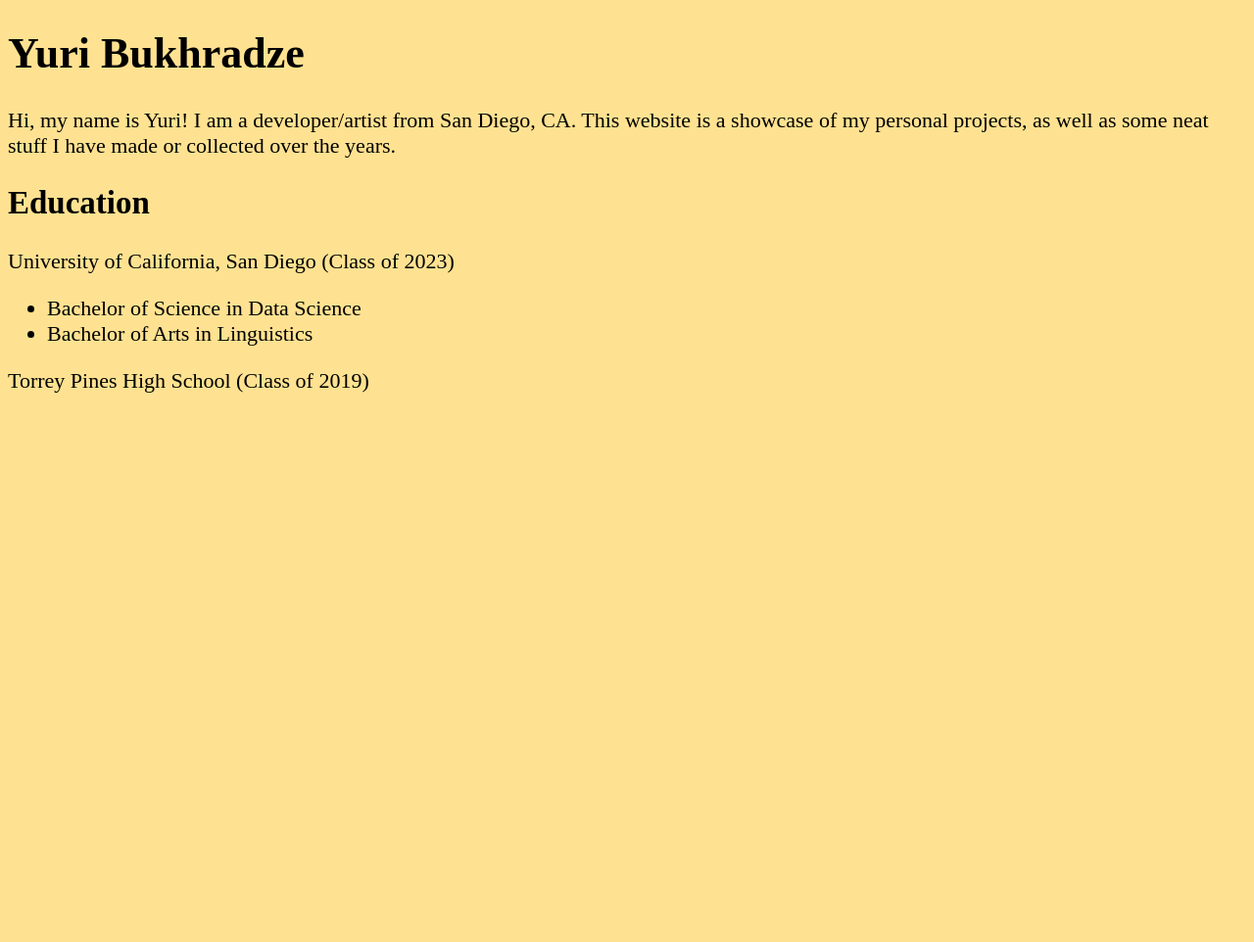
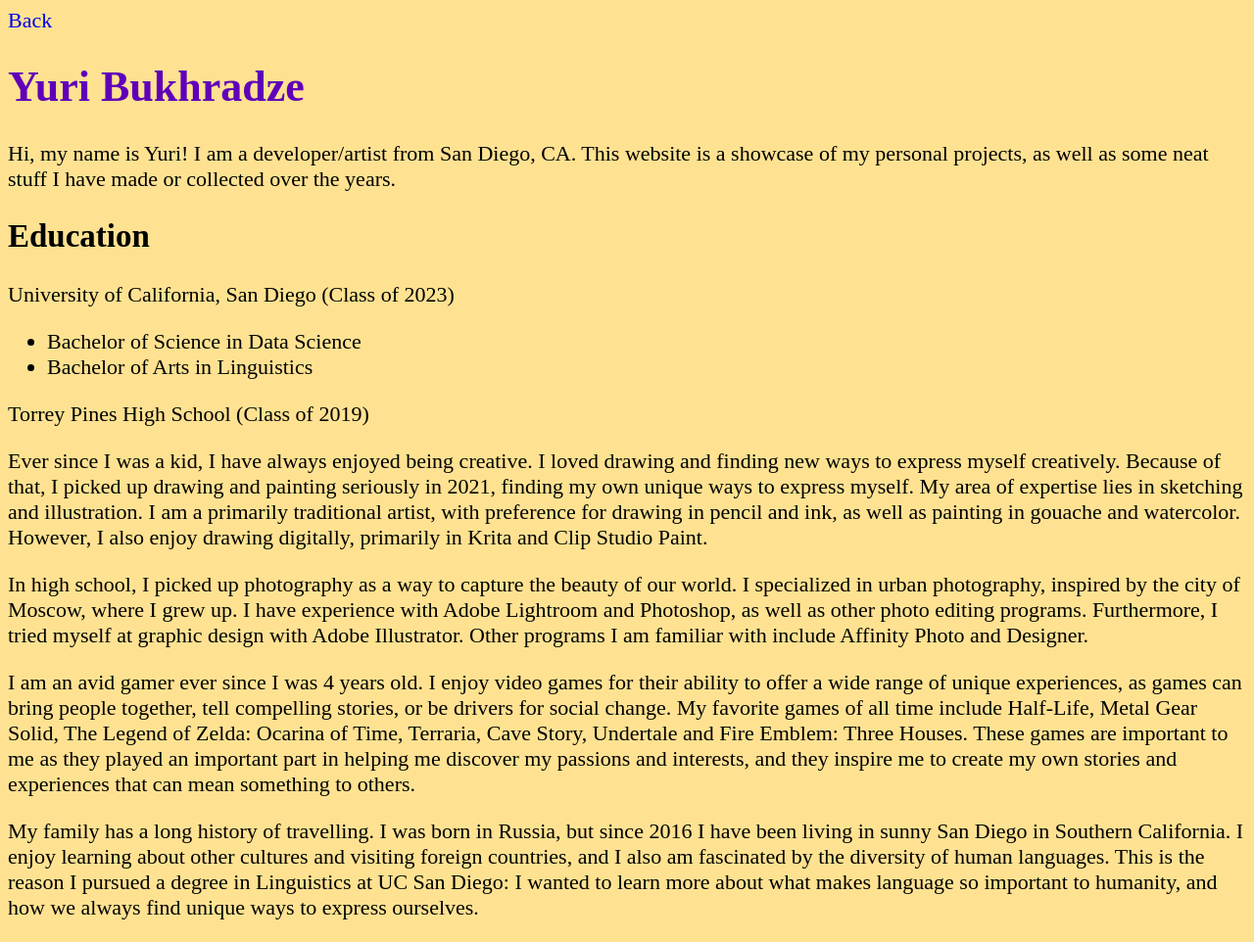
Before and after one commit to yuribz/yuribz.github.io, a plain HTML site: page subpages/about.html in a window 1280 px wide. Shown: the whole page at 98% size. Before the commit the page ends 800 px from the top, so only its background shows below. Drawn offline with Linux system fonts and the light colour scheme.

Commit message:
Added interest section in about

```diff
--- a/style.css
+++ b/style.css
@@ -1,6 +1,6 @@
 #name-title {
     color : rgb(96, 0, 185);
-
+    font-weight: 800;
 }
 
 body {
--- a/subpages/about.html
+++ b/subpages/about.html
@@ -7,7 +7,11 @@
     <link rel="stylesheet" href="/style.css">
 </head>
 <body>
-    <h1> Yuri Bukhradze</h1>
+    <a href="index.html">Back</a>
+
+    <h1 id ="name-title">
+        Yuri Bukhradze
+    </h1>
 
     <div id="about-info">
         <p>
@@ -20,7 +24,9 @@
     <div id="about-education">
         <h2> Education</h2>
         <p>
-            University of California, San Diego (Class of 2023) <br>
+            <div class="about-education-school">
+                University of California, San Diego (Class of 2023)
+            </div>
             <ul>
                 <li>Bachelor of Science in Data Science</li>
                 <li>Bachelor of Arts in Linguistics</li>
@@ -33,6 +39,42 @@
     </div>
 
     <div id="about-interests">
+        <p>
+            Ever since I was a kid, I have always enjoyed being creative. I loved drawing
+            and finding new ways to express myself creatively. Because of that, I picked
+            up drawing and painting seriously in 2021, finding my own unique ways to
+            express myself. My area of expertise lies in sketching and illustration.
+            I am a primarily traditional artist, with preference for drawing in pencil and ink,
+            as well as painting in gouache and watercolor. However, I also enjoy drawing digitally,
+            primarily in Krita and Clip Studio Paint.
+        </p>
+
+        <p>
+            In high school, I picked up photography as a way to capture the beauty of our world.
+            I specialized in urban photography, inspired by the city of Moscow, where I grew up.
+            I have experience with Adobe Lightroom and Photoshop, as well as other photo editing
+            programs. Furthermore, I tried myself at graphic design with Adobe Illustrator.
+            Other programs I am familiar with include Affinity Photo and Designer.
+        </p>
+
+        <p>
+            I am an avid gamer ever since I was 4 years old. I enjoy video games for their ability
+            to offer a wide range of unique experiences, as games can bring people together, tell
+            compelling stories, or be drivers for social change. My favorite games of all time include
+            Half-Life, Metal Gear Solid, The Legend of Zelda: Ocarina of Time, Terraria, Cave Story,
+            Undertale and Fire Emblem: Three Houses. These games are important to me as they played
+            an important part in helping me discover my passions and interests, and they inspire me
+            to create my own stories and experiences that can mean something to others.
+        </p>
+
+        <p>
+            My family has a long history of travelling. I was born in Russia, but since 2016 I have been
+            living in sunny San Diego in Southern California. I enjoy learning about other cultures and
+            visiting foreign countries, and I also am fascinated by the diversity of human languages. This
+            is the reason I pursued a degree in Linguistics at UC San Diego: I wanted to learn more about
+            what makes language so important to humanity, and how we always find unique ways to express
+            ourselves.
+        </p>
 
     </div>
 </body>
--- a/subpages/projects.html
+++ b/subpages/projects.html
@@ -0,0 +1,25 @@
+<!DOCTYPE html>
+<html lang="en">
+<head>
+    <meta charset="UTF-8">
+    <meta name="viewport" content="width=device-width, initial-scale=1.0">
+    <title>Coding Projects</title>
+    <link rel="stylesheet" href="/style.css">
+</head>
+<body>
+    <h1> Coding Projects</h1>
+
+    <div id="coding-projects-info">
+        <p>
+            On this page, you will find links to various projects that I made. <br>
+            My language of choice is Python due to my familiarity with it, the ease of
+            development, and a big choice of libraries and platforms. However, I also
+            enjoy creating projects in Java and Godot, and I am also learning C and C#.
+        </p>
+    </div>
+
+    <div>
+        There are currently no projects here! Stay tuned!
+    </div>
+</body>
+</html>
```
Also changed, not shown: blog.html (added, +11 -0 lines).
